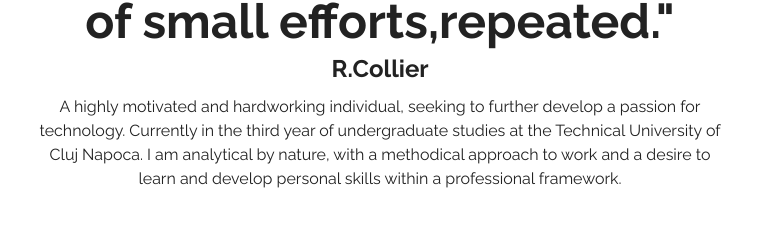
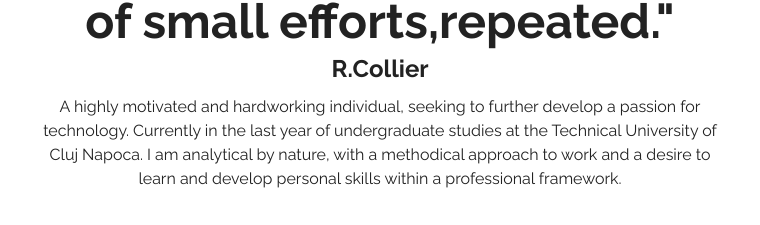
Before and after one commit to cristianasilviaB/Website, a plain HTML site: page index.html in a window 1280 px wide. Shown: the part 373-598 px from the top of the page, 260-1020 px from the left. Drawn offline with Linux system fonts and the light colour scheme.

Commit message:
index.html

```diff
--- a/index.html
+++ b/index.html
@@ -58,7 +58,7 @@
 
           <p>
             A highly motivated and hardworking individual, seeking to further
-            develop a passion for technology. Currently in the third year of
+            develop a passion for technology. Currently in the last year of
             undergraduate studies at the Technical University of Cluj Napoca. I
             am analytical by nature, with a methodical approach to work and a
             desire to learn and develop personal skills within a professional
```
